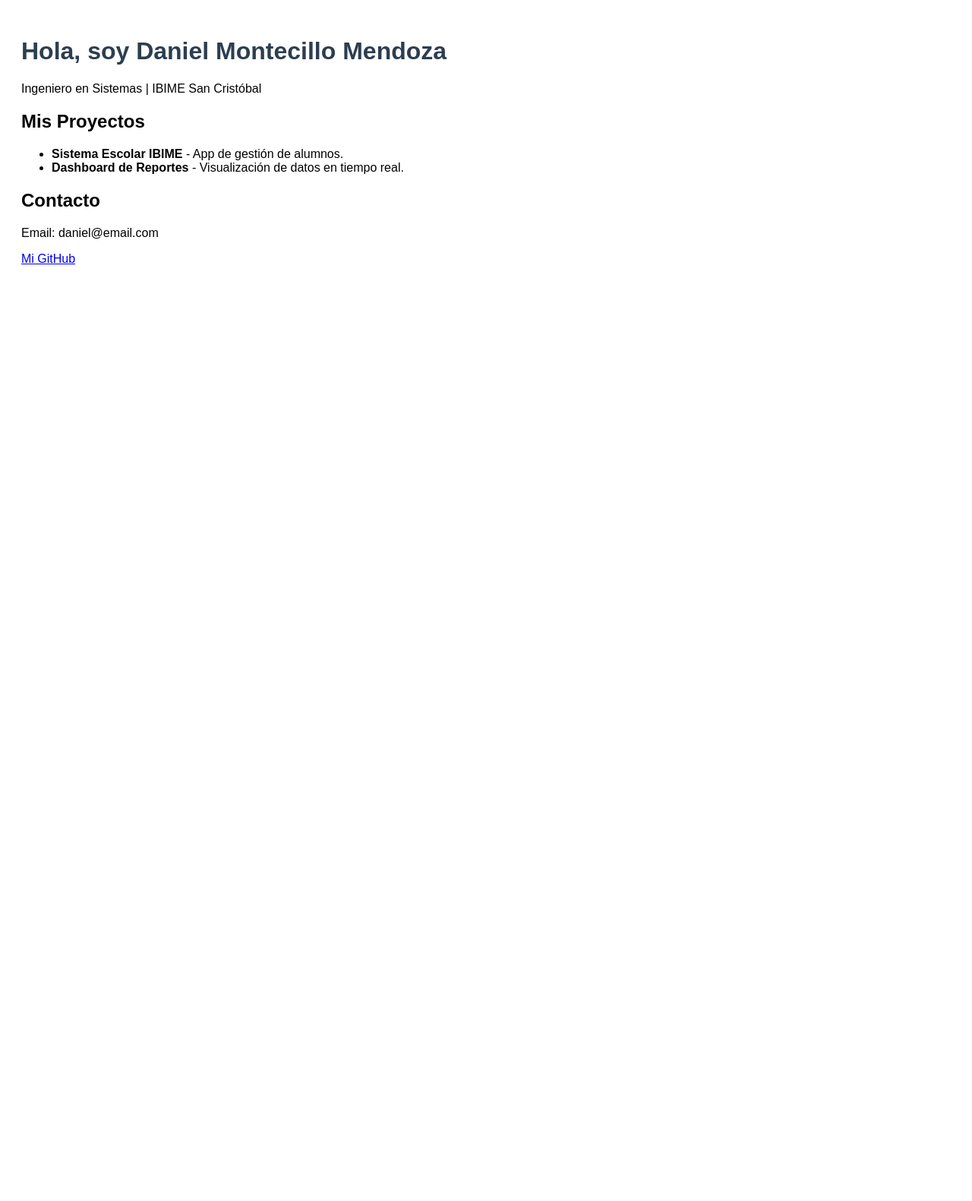
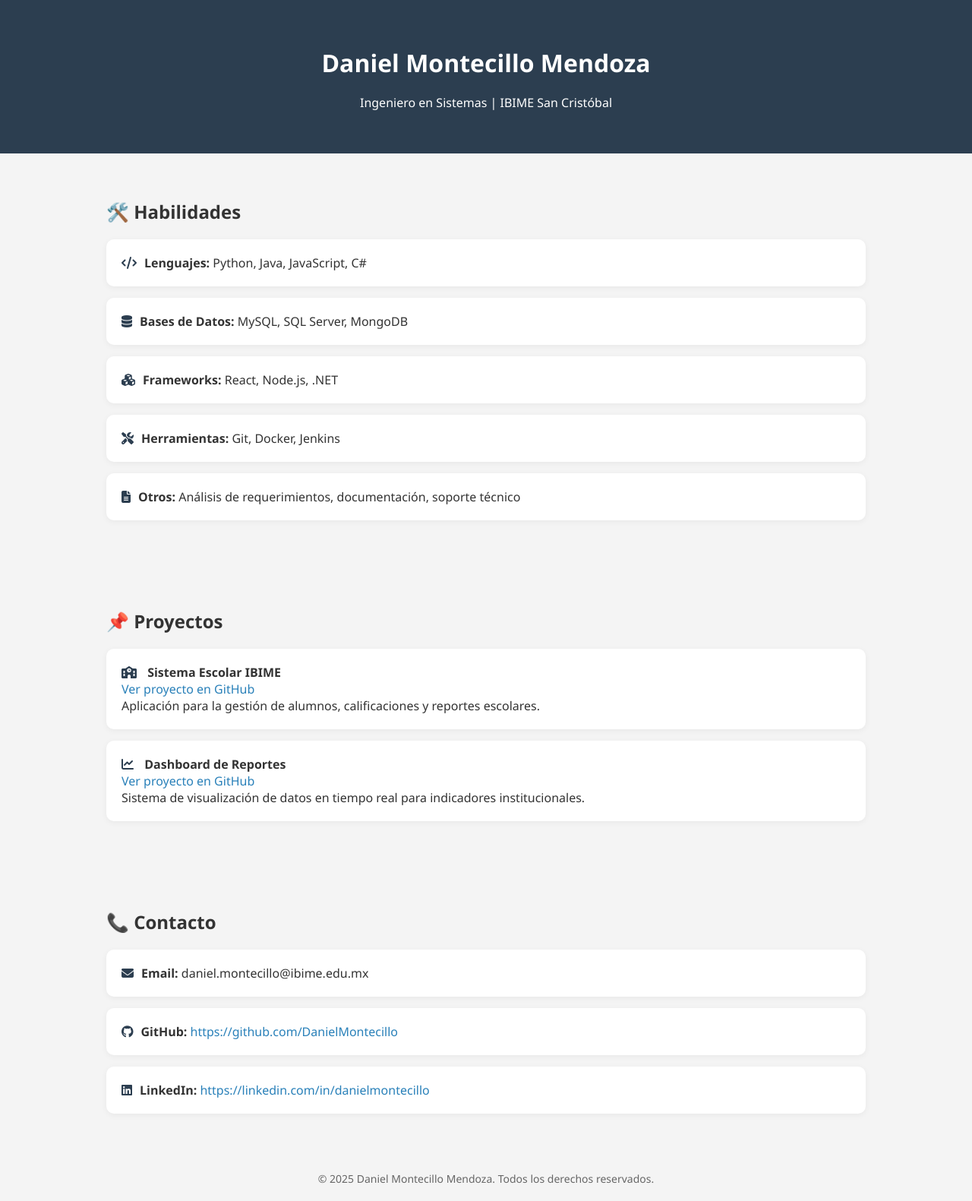
Before and after one commit to Luxan76/Portafolio-Daniel-M, a plain HTML site: page index.html in a window 1280 px wide. Shown: the whole page at 76% size. Before the commit the page ends 800 px from the top, so only its background shows below. Drawn offline with Linux system fonts and the light colour scheme.

Commit message:
Add files via upload

```diff
--- a/index.html
+++ b/index.html
@@ -2,22 +2,181 @@
 <html lang="es">
 <head>
   <meta charset="UTF-8">
-  <title>Portafolio de Daniel Montecillo Mendoza</title>
+  <title>Portafolio | Daniel Montecillo Mendoza</title>
+  <!-- Íconos desde Font Awesome -->
+  <script src="https://kit.fontawesome.com/a076d05399.js" crossorigin="anonymous"></script>
+  <meta name="viewport" content="width=device-width, initial-scale=1.0">
   <style>
-    body { font-family: Arial, sans-serif; padding: 20px; }
-    h1 { color: #2c3e50; }
+    /* Configuración general */
+    body {
+      font-family: 'Segoe UI', sans-serif;
+      margin: 0;
+      padding: 0;
+      background-color: #f4f4f4;
+      color: #333;
+      transition: background-color 0.5s ease, color 0.5s ease;
+    }
+
+    header {
+      background-color: #2c3e50;
+      color: #fff;
+      padding: 40px 20px;
+      text-align: center;
+      animation: fadeIn 2s ease;
+      transition: background-color 0.5s ease;
+    }
+
+    section {
+      padding: 40px 20px;
+      max-width: 1000px;
+      margin: auto;
+      animation: fadeInUp 1s ease;
+    }
+
+    h1, h2 {
+      margin-bottom: 20px;
+    }
+
+    ul {
+      list-style: none;
+      padding: 0;
+    }
+
+    li {
+      background: #fff;
+      padding: 20px;
+      margin-bottom: 15px;
+      border-radius: 10px;
+      box-shadow: 0 2px 8px rgba(0,0,0,0.05);
+      transition: transform 0.3s ease, box-shadow 0.3s ease, background 0.5s ease;
+    }
+
+    li:hover {
+      transform: translateY(-5px);
+      box-shadow: 0 4px 12px rgba(0,0,0,0.1);
+    }
+
+    a {
+      color: #2980b9;
+      text-decoration: none;
+      transition: color 0.3s ease;
+    }
+
+    a:hover {
+      text-decoration: underline;
+    }
+
+    footer {
+      text-align: center;
+      padding: 20px;
+      font-size: 14px;
+      color: #666;
+      animation: fadeIn 2s ease;
+      transition: background-color 0.5s ease, color 0.5s ease;
+    }
+
+    li i {
+      margin-right: 10px;
+      color: #2c3e50;
+    }
+
+    @keyframes fadeIn {
+      from { opacity: 0; }
+      to { opacity: 1; }
+    }
+
+    @keyframes fadeInUp {
+      from { opacity: 0; transform: translateY(20px); }
+      to { opacity: 1; transform: translateY(0); }
+    }
+
+    /* Responsive */
+    @media (max-width: 600px) {
+      header {
+        padding: 30px 10px;
+      }
+      section {
+        padding: 30px 15px;
+      }
+      li {
+        padding: 15px;
+      }
+    }
+
+    /* 🌙 Modo Oscuro automático según preferencia del sistema */
+    @media (prefers-color-scheme: dark) {
+      body {
+        background-color: #121212;
+        color: #ddd;
+      }
+      header {
+        background-color: #1f1f1f;
+      }
+      li {
+        background: #1e1e1e;
+        box-shadow: 0 2px 8px rgba(255,255,255,0.05);
+      }
+      a {
+        color: #4dabf7;
+      }
+      li i {
+        color: #ccc;
+      }
+      footer {
+        color: #888;
+      }
+    }
   </style>
 </head>
+
 <body>
-  <h1>Hola, soy Daniel Montecillo Mendoza</h1>
-  <p>Ingeniero en Sistemas | IBIME San Cristóbal</p>
-  <h2>Mis Proyectos</h2>
-  <ul>
-    <li><strong>Sistema Escolar IBIME</strong> - App de gestión de alumnos.</li>
-    <li><strong>Dashboard de Reportes</strong> - Visualización de datos en tiempo real.</li>
-  </ul>
-  <h2>Contacto</h2>
-  <p>Email: daniel@email.com</p>
-  <p><a href="https://github.com/tuusuario">Mi GitHub</a></p>
+
+  <header>
+    <h1>Daniel Montecillo Mendoza</h1>
+    <p>Ingeniero en Sistemas | IBIME San Cristóbal</p>
+  </header>
+
+  <section>
+    <h2>🛠️ Habilidades</h2>
+    <ul>
+      <li><i class="fas fa-code"></i><strong>Lenguajes:</strong> Python, Java, JavaScript, C#</li>
+      <li><i class="fas fa-database"></i><strong>Bases de Datos:</strong> MySQL, SQL Server, MongoDB</li>
+      <li><i class="fas fa-cubes"></i><strong>Frameworks:</strong> React, Node.js, .NET</li>
+      <li><i class="fas fa-tools"></i><strong>Herramientas:</strong> Git, Docker, Jenkins</li>
+      <li><i class="fas fa-file-alt"></i><strong>Otros:</strong> Análisis de requerimientos, documentación, soporte técnico</li>
+    </ul>
+  </section>
+
+  <section>
+    <h2>📌 Proyectos</h2>
+    <ul>
+      <li>
+        <i class="fas fa-school"></i>
+        <strong>Sistema Escolar IBIME</strong><br>
+        <a href="https://github.com/DanielMontecillo/sistema-escolar-ibime" target="_blank">Ver proyecto en GitHub</a><br>
+        Aplicación para la gestión de alumnos, calificaciones y reportes escolares.
+      </li>
+      <li>
+        <i class="fas fa-chart-line"></i>
+        <strong>Dashboard de Reportes</strong><br>
+        <a href="https://github.com/DanielMontecillo/dashboard-reportes" target="_blank">Ver proyecto en GitHub</a><br>
+        Sistema de visualización de datos en tiempo real para indicadores institucionales.
+      </li>
+    </ul>
+  </section>
+
+  <section>
+    <h2>📞 Contacto</h2>
+    <ul>
+      <li><i class="fas fa-envelope"></i><strong>Email:</strong> daniel.montecillo@ibime.edu.mx</li>
+      <li><i class="fab fa-github"></i><strong>GitHub:</strong> <a href="https://github.com/DanielMontecillo" target="_blank">https://github.com/DanielMontecillo</a></li>
+      <li><i class="fab fa-linkedin"></i><strong>LinkedIn:</strong> <a href="https://linkedin.com/in/danielmontecillo" target="_blank">https://linkedin.com/in/danielmontecillo</a></li>
+    </ul>
+  </section>
+
+  <footer>
+    &copy; 2025 Daniel Montecillo Mendoza. Todos los derechos reservados.
+  </footer>
+
 </body>
 </html>
```
